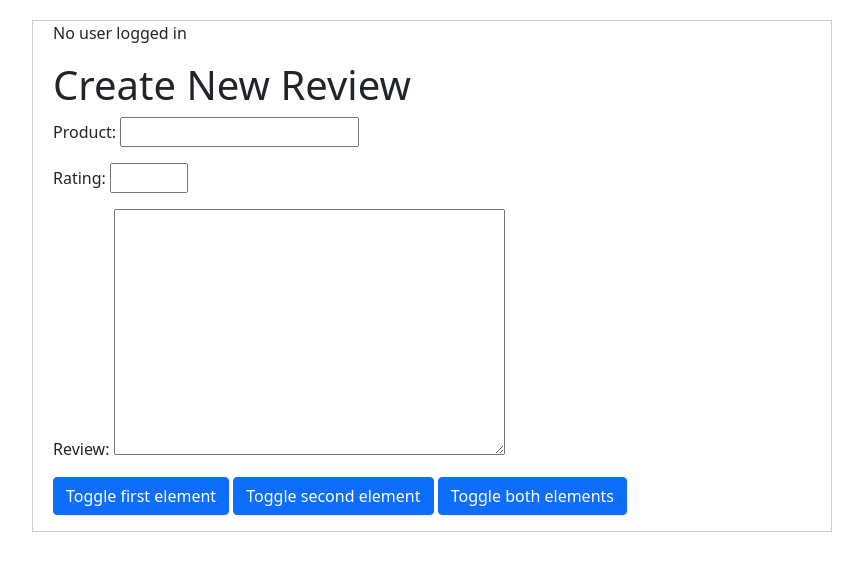
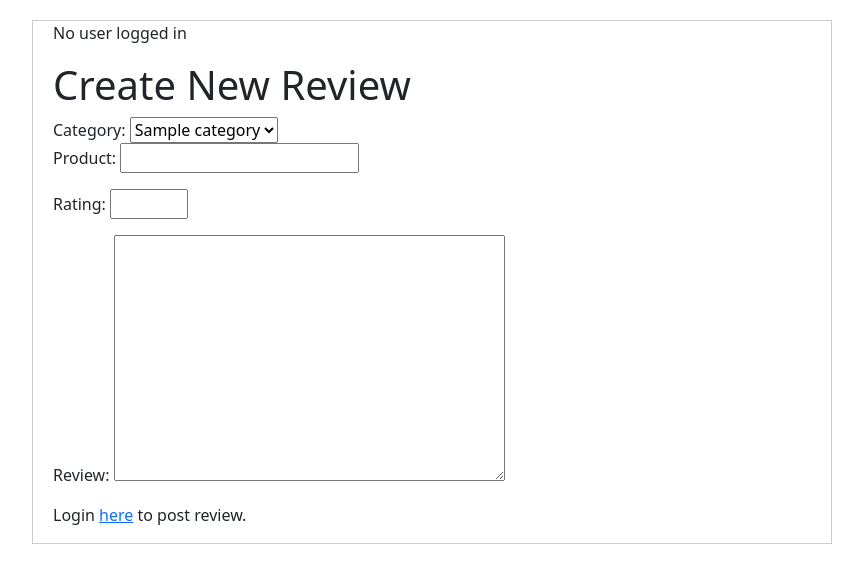
Before and after one commit to hire-blac/reviewersite, a Django app: page /reviews/new in a window 1280 px wide. Shown: the part 90-673 px from the top of the page, without its empty margins (208-1071 px from the left). Run offline with Django 3.2, Linux system fonts and the light colour scheme; tables that the repository leaves empty hold one stand-in row (values such as "Sample post"); some libraries are stand-ins or nearby versions.

Commit message:
added categories

```diff
--- a/register/views.py
+++ b/register/views.py
@@ -34,6 +34,7 @@ def user_login(response):
 				login(response, user)
 				return redirect('/')
 			else:
+				response.session.set_expiry(1800)
 				context = {
 					'title':'No Such User',
 					'message':'Invalid login credentials.'
--- a/reviewer/admin.py
+++ b/reviewer/admin.py
@@ -1,7 +1,8 @@
 from django.contrib import admin
-from .models import Profile, Review, Vote
+from .models import Category, Profile, Review, Vote
 
 # Register your models here.
 admin.site.register(Review)
 admin.site.register(Profile)
 admin.site.register(Vote)
+admin.site.register(Category)
--- a/reviewer/models.py
+++ b/reviewer/models.py
@@ -5,8 +5,16 @@ from django.db.models.signals import post_save
 
 # Create your models here.
 
+class Category(models.Model):
+    name = models.CharField(max_length=200)
+
+    def __str__(self):
+        return self.name
+
+
 class Review(models.Model):
     user = models.ForeignKey(User, on_delete=models.CASCADE, related_name="review", null=True)
+    category = models.ForeignKey(Category, on_delete=models.CASCADE, null=True, blank=True)
     product = models.CharField(max_length=200)
     rating = models.IntegerField()
     review = models.CharField(max_length=200)
--- a/reviewer/templates/main/index.html
+++ b/reviewer/templates/main/index.html
@@ -8,7 +8,7 @@
   <h3>All Reviews</h3>
 
   {% for review in reviews %}
-    <div>
+    <div class="border mt-4 p-3">
       <h4 style="margin-bottom: 5px">
         <a href="/reviews/{{review.id}}">{{review}}</a>
       </h4>
--- a/reviewer/templates/main/newreview.html
+++ b/reviewer/templates/main/newreview.html
@@ -8,31 +8,21 @@
 
   <form action="" method='post'>
     {% csrf_token %}
+    {% if categories %}
+      <label>Category:</label>
+      <select name="category">
+        {% for cat in categories %}
+          <option value="{{cat.name}}">{{cat.name}}</option>
+        {% endfor %}
+      </select>
+    {% endif %}
+
     {{form.as_p}}
     {% if user.is_authenticated %}
       <button>post</button>
+    {% else %}
+    <p>Login <a href="/login">here</a> to  post review.</p>
     {% endif %}
-      <p>
-        <a class="btn btn-primary" data-bs-toggle="collapse" href="#multiCollapseExample1" role="button" aria-expanded="false" aria-controls="multiCollapseExample1">Toggle first element</a>
-        <button class="btn btn-primary" type="button" data-bs-toggle="collapse" data-bs-target="#multiCollapseExample2" aria-expanded="false" aria-controls="multiCollapseExample2">Toggle second element</button>
-        <button class="btn btn-primary" type="button" data-bs-toggle="collapse" data-bs-target=".multi-collapse" aria-expanded="false" aria-controls="multiCollapseExample1 multiCollapseExample2">Toggle both elements</button>
-      </p>
-      <div class="row">
-        <div class="col">
-          <div class="collapse multi-collapse" id="multiCollapseExample1">
-            <div class="card card-body">
-              Some placeholder content for the first collapse component of this multi-collapse example. This panel is hidden by default but revealed when the user activates the relevant trigger.
-            </div>
-          </div>
-        </div>
-        <div class="col">
-          <div class="collapse multi-collapse" id="multiCollapseExample2">
-            <div class="card card-body">
-              Some placeholder content for the second collapse component of this multi-collapse example. This panel is hidden by default but revealed when the user activates the relevant trigger.
-            </div>
-          </div>
-        </div>
-      </div>
 
   </form>
 
--- a/reviewer/views.py
+++ b/reviewer/views.py
@@ -3,7 +3,7 @@ from django.shortcuts import redirect, render
 from django.contrib.auth.models import User
 from django.contrib.auth.decorators import login_required
 from reviewer.forms import CreateNewReview
-from .models import Profile, Review, Vote
+from .models import Category, Profile, Review, Vote
 
 # Create your views here.
 
@@ -93,7 +93,6 @@ def find_user(response):
 #     return render(response, 'main/allreviews.html', {'title': 'Reviews', 'reviews':reviews})
 
 # create a new review
-# @login_required(login_url='/login/')
 def new_review(response):
 
     if response.method == "POST":
@@ -103,6 +102,7 @@ def new_review(response):
             rev = form.cleaned_data
             review = Review(
                 user=response.user,
+                category=rev['category'],
                 product=rev['product'],
                 rating=rev['rating'],
                 review=rev['review'])
@@ -111,9 +111,11 @@ def new_review(response):
             return redirect('index')
     else:
         form = CreateNewReview
+        categories = Category.objects.all()
     context = {
         'title':'New Review',
-        'form':form
+        'form':form,
+        'categories': categories
         }
     return render(response, 'main/newreview.html', context )
 
```
Also changed, not shown: reviewer/templates/main/myprofile.html (+5 -3 lines), reviewer/migrations/0010_auto_20211218_1804.py (added).
